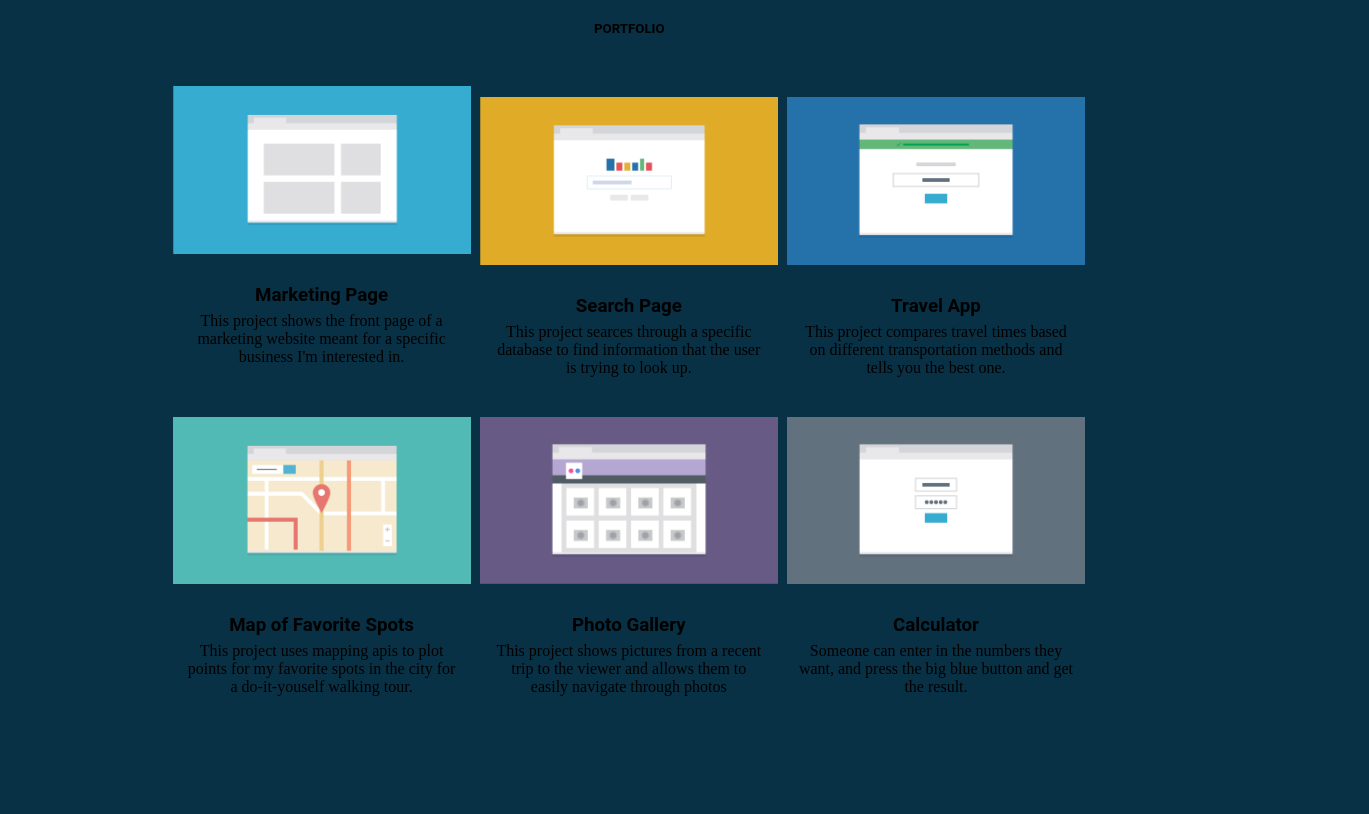
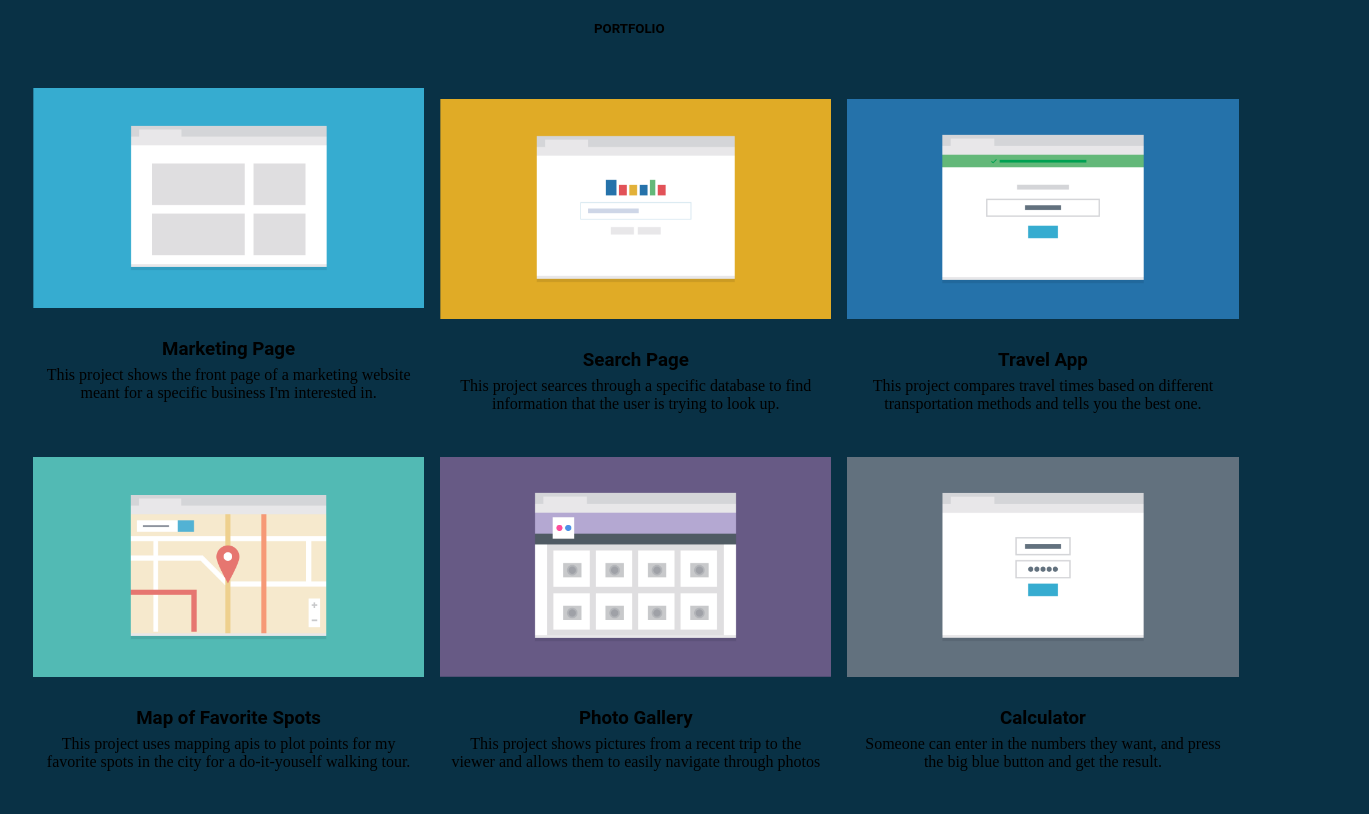
Before and after one commit to Payad/Techdegree-project-2, a plain HTML site: page index.html in a window 1280 px wide. Shown: the part 457-1271 px from the top of the page, 1369 px wide, since content can reach past the window. Drawn offline with Linux system fonts and the light colour scheme; a web font is replaced by a local one.

Commit message:
Update styles.css
update stylesheet #2

```diff
--- a/styles.css
+++ b/styles.css
@@ -263,33 +263,20 @@ h2 {
     }
 
     .container {
-        width: 80%;
+        max-width: 120%;
         margin: 0 auto;
+        width: 105%;
+        margin-left: 25px;
     }
 
     .col {
         float: left;
-        width: 90%;
+        width: 30%;
+        margin: 2px;
     }
 
-    #bank1 {
-        width: 30%;
-        margin-left: 40px;
+    .profilepic {
+        margin:
     }
 
-    #bank2 {
-        width: 30%;
-    }
-
-    #bank3 {
-        width: 30%;
-    }
-
-     /* img {
-        max-width: 97%;
-        box-sizing: border-box;
-        display: block;
-        margin: auto;
-
-    }  */
 }
```
